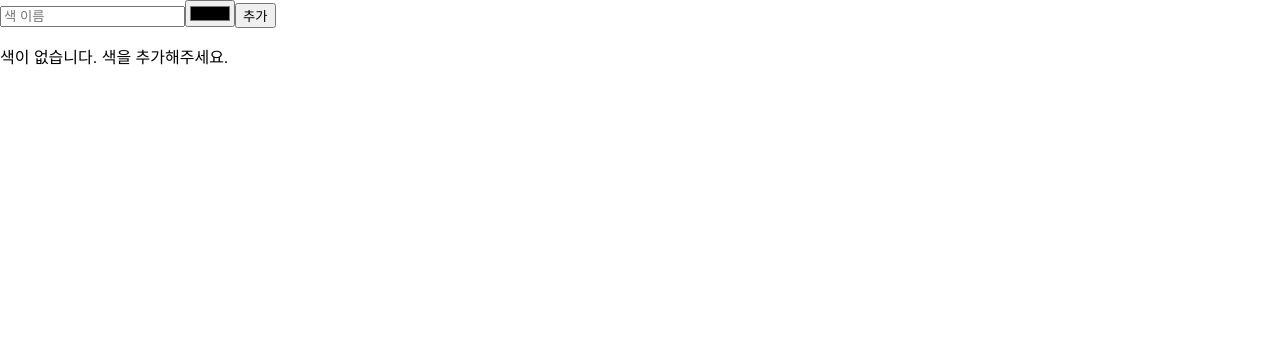
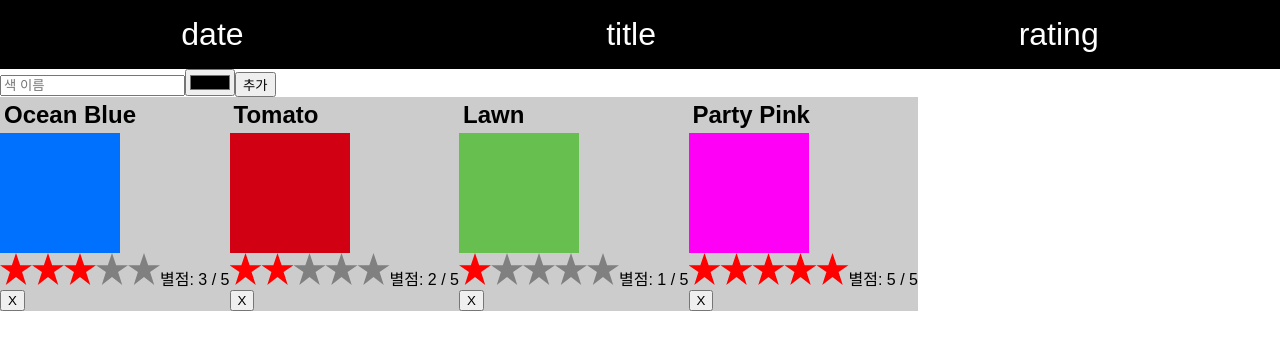
Before and after one commit to soldier4443/my-react-practices, a React (Create React App) app in the folder color-organizer/: page / in a window 1280 px wide. Shown: the top 350 px of the page. Built offline with nearby package versions, Linux system fonts and the light colour scheme.

Commit message:
Apply Redux

```diff
--- a/color-organizer/package.json
+++ b/color-organizer/package.json
@@ -7,6 +7,7 @@
     "react": "^16.5.1",
     "react-dom": "^16.5.1",
     "react-scripts": "1.1.5",
+    "redux": "^4.0.0",
     "uuid": "^3.3.2"
   },
   "scripts": {
--- a/color-organizer/src/AddColorForm.js
+++ b/color-organizer/src/AddColorForm.js
@@ -1,33 +1,35 @@
 import React from "react";
+import { addColor } from "./new/actions";
+import PropTypes from "prop-types";
 
-class AddColorForm extends React.Component {
-  constructor(props) {
-    super(props);
-    // 바인딩
-    this.submit = this.submit.bind(this);
-  }
-
-  submit = e => {
-    const { _title, _color } = this.refs;
+const AddColorForm = ({ store }) => {
+  let _title, _color;
+  const submit = e => {
     // e.preventDefault() -> GET 요청 발생 X
     e.preventDefault();
-    console.log(_color.value)
-    this.props.onNewColor(_title.value, _color.value);
+    store.dispatch(addColor(_title.value, _color.value));
     // reset
     _title.value = "";
     _color.value = "#000000";
     _title.focus();
   };
 
-  render = () => {
-    return (
-      <form onSubmit={this.submit}>
-        <input ref="_title" type="text" placeholder="색 이름" required />
-        <input ref="_color" type="color" required />
-        <button>추가</button>
-      </form>
-    );
-  };
-}
+  return (
+    <form onSubmit={submit}>
+      <input
+        ref={input => (_title = input)}
+        type="text"
+        placeholder="색 이름"
+        required
+      />
+      <input ref={input => (_color = input)} type="color" required />
+      <button>추가</button>
+    </form>
+  );
+};
+
+AddColorForm.propTypes = {
+  store: PropTypes.object
+};
 
 export default AddColorForm;
--- a/color-organizer/src/App.js
+++ b/color-organizer/src/App.js
@@ -1,64 +1,15 @@
-import React, { Component } from "react";
+import React from "react";
 import AddColorForm from "./AddColorForm";
 import ColorList from "./ColorList";
-import { v4 } from "uuid";
+import SortMenu from "./SortMenu";
 import "./App.css";
 
-class App extends Component {
-  constructor(props) {
-    super(props);
-    this.state = {
-      colors: []
-    };
-  }
-
-  addNewColor = (title, color) => {
-    this.setState(prevState => ({
-      colors: [
-        ...prevState.colors,
-        {
-          id: v4(),
-          title,
-          color,
-          rating: 0
-        }
-      ]
-    }));
-  };
-
-  rateColor = (colorId, rating) => {
-    this.setState(prevState => ({
-      colors: prevState.colors.map(
-        color =>
-          color.id !== colorId
-            ? color
-            : {
-                ...color,
-                rating: rating
-              }
-      )
-    }));
-  };
-
-  removeColor = colorId => {
-    this.setState(prevState => ({
-      colors: prevState.colors.filter(color => color.id !== colorId)
-    }));
-  };
-
-  render() {
-    const { colors } = this.state;
-    return (
-      <div className="app">
-        <AddColorForm onNewColor={this.addNewColor} />
-        <ColorList
-          colors={colors}
-          onRate={this.rateColor}
-          onRemove={this.removeColor}
-        />
-      </div>
-    );
-  }
-}
+const App = ({ store }) => (
+  <div className="app">
+    <SortMenu store={store} />
+    <AddColorForm store={store} />
+    <ColorList store={store} />
+  </div>
+);
 
 export default App;
--- a/color-organizer/src/ColorList.js
+++ b/color-organizer/src/ColorList.js
@@ -1,18 +1,22 @@
 import React from "react";
 import Color from "./Color";
+import { rateColor, removeColor } from "./new/actions";
+import { sortFunction } from "./helpers/array-helpers";
 
-const ColorList = ({ colors = [], onRate = f => f, onRemove = f => f }) => {
+const ColorList = ({ store }) => {
+  const { colors, sort } = store.getState();
+  const sortedColors = [...colors].sort(sortFunction(sort));
   return (
     <div className="color-list">
       {colors.length === 0 ? (
         <p>색이 없습니다. 색을 추가해주세요.</p>
       ) : (
-        colors.map(color => (
+        sortedColors.map(color => (
           <Color
             key={color.id}
             {...color}
-            onRate={rating => onRate(color.id, rating)}
-            onRemove={() => onRemove(color.id)}
+            onRate={rating => store.dispatch(rateColor(color.id, rating))}
+            onRemove={() => store.dispatch(removeColor(color.id))}
           />
         ))
       )}
--- /dev/null
+++ b/color-organizer/src/SortMenu.js
@@ -0,0 +1,47 @@
+import React from "react";
+import PropTypes from "prop-types";
+import { sortColors } from "./new/actions";
+
+const options = {
+  date: "SORTED_BY_DATE",
+  title: "SORTED_BY_TITLE",
+  rating: "SORTED_BY_RATING"
+};
+
+const SortMenu = ({ store }) => (
+  <nav className="menu"
+    style={{
+      display: "flex",
+      justifyContent: "space-around",
+      backgroundColor: "black"
+    }}>
+    <h1 style={{display: "none"}}>Sort Colors</h1>
+    {Object.keys(options).map((item, i) => (
+      <a
+        key={i}
+        href="#"
+        style={{
+          color: "white",
+          fontFamily: "Arial, sans-serif",
+          fontSize: "2em",
+          padding: ".5em",
+          textDecoration: "none"
+        }}
+        className={store.getState().sort === options[item] ? "selected" : null}
+        onClick={e => {
+          e.preventDefault();
+          console.log("working!!", options[item])
+          store.dispatch(sortColors(options[item]));
+        }}
+      >
+        {item}
+      </a>
+    ))}
+  </nav>
+);
+
+SortMenu.propTypes = {
+  store: PropTypes.object
+};
+
+export default SortMenu;
--- /dev/null
+++ b/color-organizer/src/data/initialState.json
@@ -0,0 +1,33 @@
+{
+  "colors": [
+    {
+      "id": "8658c1d0-9eda-4a90-95e1-8001e8eb6036",
+      "title": "Ocean Blue",
+      "color": "#0070ff",
+      "rating": 3,
+      "timestamp": "Sat Mar 12 2016 16:12:09 GMT-0800 (PST)"
+    },
+    {
+      "id": "f9005b4e-975e-433d-a646-79df172e1dbb",
+      "title": "Tomato",
+      "color": "#d10012",
+      "rating": 2,
+      "timestamp": "Fri Mar 11 2016 12:00:00 GMT-0800 (PST)"
+    },
+    {
+      "id": "58d9caee-6ea6-4d7b-9984-65b145031979",
+      "title": "Lawn",
+      "color": "#67bf4f",
+      "rating": 1,
+      "timestamp": "Thu Mar 10 2016 01:11:12 GMT-0800 (PST)"
+    },
+    {
+      "id": "a5685c39-6bdc-4727-9188-6c9a00bf7f95",
+      "title": "Party Pink",
+      "color": "#ff00f7",
+      "rating": 5,
+      "timestamp": "Wed Mar 9 2016 03:26:00 GMT-0800 (PST)"
+    }
+  ],
+  "sort": "SORTED_BY_DATE"
+}
--- /dev/null
+++ b/color-organizer/src/helpers/array-helpers.js
@@ -0,0 +1,17 @@
+const sortBy = (type, field) => {
+  switch (type) {
+      case "date" :
+          return (a, b) => new Date(b[field]) - new Date(a[field]);
+      case "string" :
+          return (a, b) => (a[field] < b[field]) ? -1 : 1;
+      default:
+          return (a, b) => b[field] - a[field];
+  }
+}
+
+export const sortFunction = sort =>
+  (sort === "SORTED_BY_TITLE") ?
+      sortBy("string", "title") :
+      (sort === "SORTED_BY_RATING") ?
+          sortBy("number", "rating") :
+          sortBy("date", "timestamp")
--- a/color-organizer/src/index.js
+++ b/color-organizer/src/index.js
@@ -1,8 +1,14 @@
-import React from 'react';
-import ReactDOM from 'react-dom';
-import './index.css';
-import App from './App';
-import registerServiceWorker from './registerServiceWorker';
+import React from "react";
+import ReactDOM from "react-dom";
+import "./index.css";
+import App from "./App";
+import registerServiceWorker from "./registerServiceWorker";
+import storeFactory from "./new/store";
 
-ReactDOM.render(<App />, document.getElementById('root'));
+const store = storeFactory();
+const render = () =>
+  ReactDOM.render(<App store={store} />, document.getElementById("root"));
+
+store.subscribe(render);
+render();
 registerServiceWorker();
--- /dev/null
+++ b/color-organizer/src/new/actions.js
@@ -0,0 +1,27 @@
+import v4 from "uuid";
+
+const addColor = (title, color) => ({
+  type: "ADD_COLOR",
+  id: v4(),
+  title,
+  color,
+  timestamp: new Date().toString()
+});
+
+const removeColor = id => ({
+  type: "REMOVE_COLOR",
+  id
+});
+
+const rateColor = (id, rating) => ({
+  type: "RATE_COLOR",
+  id,
+  rating
+});
+
+const sortColors = sortedBy => ({
+  type: "SORT_COLORS",
+  sortBy: sortedBy
+});
+
+export { addColor, removeColor, rateColor, sortColors };
--- /dev/null
+++ b/color-organizer/src/new/constants.js
@@ -0,0 +1,8 @@
+const constants = {
+  ADD_COLOR: "ADD_COLOR",
+  REMOVE_COLOR: "REMOVE_COLOR",
+  RATE_COLOR: "RATE_COLOR",
+  SORT_COLORS: "SORT_COLORS"
+}
+
+export default constants;
--- /dev/null
+++ b/color-organizer/src/new/reducers.js
@@ -0,0 +1,47 @@
+import C from "./constants";
+
+const color = (state = {}, action) => {
+  switch (action.type) {
+    case C.ADD_COLOR:
+      return {
+        id: action.id,
+        title: action.title,
+        color: action.color,
+        timestamp: action.timestamp,
+        rating: 0
+      };
+    case C.RATE_COLOR:
+      return state.id !== action.id
+        ? state
+        : {
+            ...state,
+            rating: action.rating
+          };
+    default:
+      return state;
+  }
+};
+
+const colors = (state = [], action) => {
+  switch (action.type) {
+    case C.ADD_COLOR:
+      return [...state, color({}, action)];
+    case C.RATE_COLOR:
+      return state.map(c => color(c, action));
+    case C.REMOVE_COLOR:
+      return state.filter(c => c.id !== action.id);
+    default:
+      return state;
+  }
+};
+
+const sort = (state = "SORTED_BY_DATE", action) => {
+  switch (action.type) {
+    case C.SORT_COLORS:
+      return action.sortBy;
+    default:
+      return state;
+  }
+};
+
+export { color, colors, sort };
--- /dev/null
+++ b/color-organizer/src/new/store.js
@@ -0,0 +1,30 @@
+import { createStore, combineReducers, applyMiddleware } from "redux";
+import { colors, sort } from "./reducers";
+import data from "../data/initialState.json";
+
+const logger = store => next => action => {
+  let result;
+  console.groupCollapsed("dispatching", action.type);
+  console.log("prev state", store.getState());
+  console.log("action", action);
+  result = next(action);
+  console.log("next state", store.getState());
+  console.groupEnd();
+  return result;
+};
+
+const saver = store => next => action => {
+  let result = next(action);
+  localStorage["redux-store"] = JSON.stringify(store.getState());
+  return result;
+};
+
+const storeFactory = (initialState = data) =>
+  applyMiddleware(logger, saver)(createStore)(
+    combineReducers({ colors, sort }),
+    localStorage["redux-store"]
+      ? JSON.parse(localStorage["redux-store"])
+      : initialState
+  );
+
+export default storeFactory;
```
Also changed, not shown: 1 other file (tests, documents, lock files or other folders).
